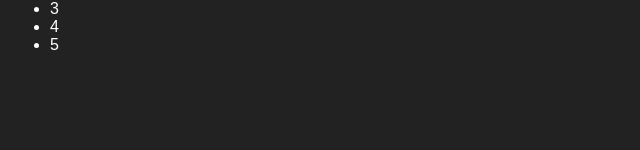
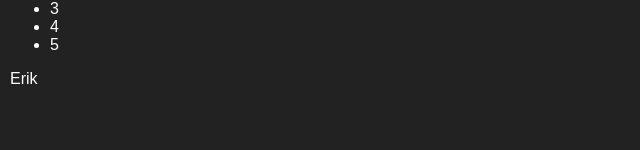
Before and after one commit to eestevens/weblist, a React (Create React App) app in the folder weblist/: page / in a window 1280 px wide. Shown: the part 150-300 px from the top of the page, without its empty margins (0-640 px from the left). Built offline with nearby package versions, Linux system fonts and the light colour scheme.

Commit message:
Adding object item function

```diff
--- a/weblist/src/App.js
+++ b/weblist/src/App.js
@@ -1,4 +1,5 @@
 import React, { Component } from 'react';
+import ObjectItem from "./ObjectItem";
 import './App.css';
 
 class App extends Component {
@@ -7,6 +8,7 @@ class App extends Component {
       <div>
       <Header/>
       <ObjectList/>
+      <ObjectItem name="Erik"/>
       </div>
     );
   }
--- a/weblist/src/ObjectItem.js
+++ b/weblist/src/ObjectItem.js
@@ -1,3 +1,4 @@
+import React from "react";
 import PropTypes from "prop-types";
 
 function ObjectItem(props) {
@@ -11,3 +12,4 @@ function ObjectItem(props) {
 ObjectItem.propTypes = {
   name: PropTypes.string.isRequired
 };
+export default ObjectItem;
```
